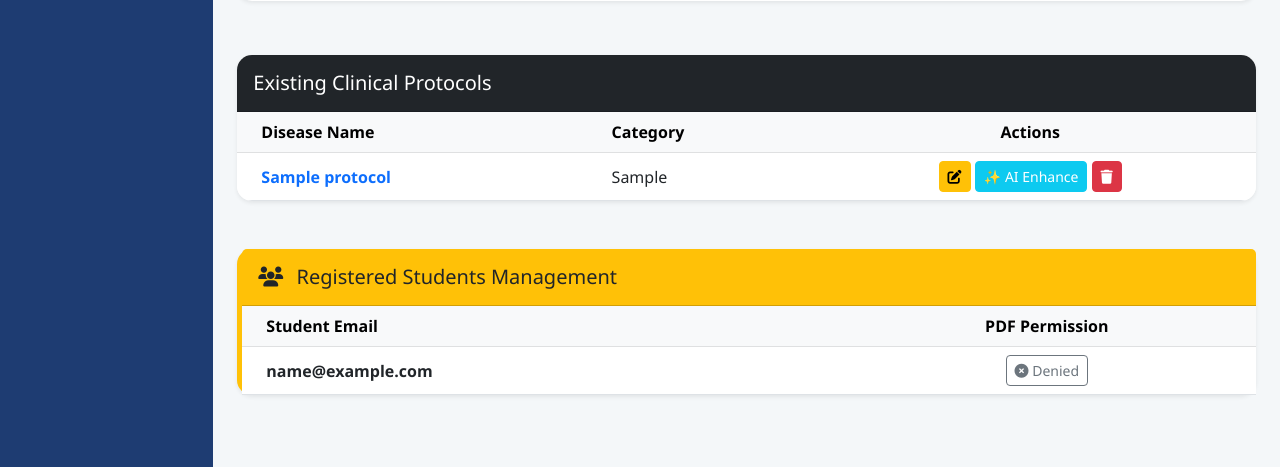
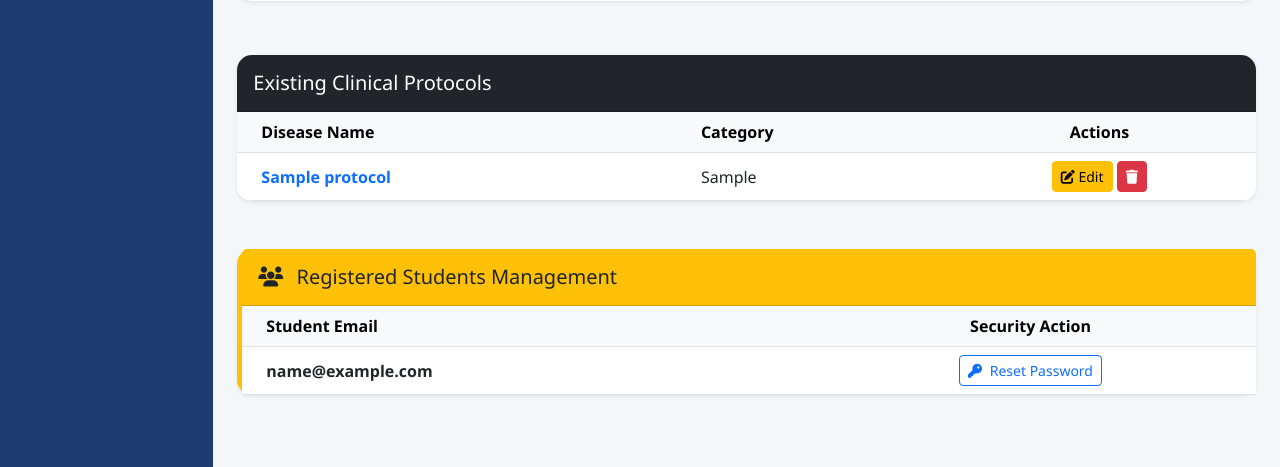
Before and after one commit to abohamza122025-a11y/PhysioExpert-Pro, a Flask app: page /admin in a window 1280 px wide. Shown: the part 818-1285 px from the top of the page. Run offline with Flask 3, Linux system fonts and the light colour scheme; a user stored in the database is signed in; tables that the repository leaves empty hold one stand-in row (values such as "Sample post").

Commit message:
Update admin.html

```diff
--- a/templates/admin.html
+++ b/templates/admin.html
@@ -131,21 +131,9 @@
                                         <td class="ps-4 fw-bold text-primary">{{ p.disease_name }}</td>
                                         <td>{{ p.category }}</td>
                                         <td class="text-center">
-                                          <a href="/admin/edit/{{ p.id }}" class="btn btn-sm btn-warning" title="Edit">
-        <i class="fas fa-edit"></i>
-    </a>
-
-    <a href="{{ url_for('enhance_protocol_route', id=p.id) }}"
-       class="btn btn-info btn-sm text-white"
-       title="Enhance with AI"
-       onclick="return confirm('تنبيه: سيتم إعادة كتابة البروتوكول بالكامل بواسطة AI. هل أنت متأكد؟')">
-       ✨ AI Enhance
-    </a>
-
-    <a href="/admin/delete/{{ p.id }}" class="btn btn-sm btn-danger" onclick="return confirm('Delete?')" title="Delete">
-        <i class="fas fa-trash"></i>
-    </a>
-</td>
+                                            <a href="/admin/edit/{{ p.id }}" class="btn btn-sm btn-warning"><i class="fas fa-edit"></i> Edit</a>
+                                            <a href="/admin/delete/{{ p.id }}" class="btn btn-sm btn-danger" onclick="return confirm('Delete?')"><i class="fas fa-trash"></i></a>
+                                        </td>
                                     </tr>
                                     {% endfor %}
                                 </tbody>
@@ -154,7 +142,7 @@
                     </div>
                 </div>
 
-               <div class="col-12 mt-5 mb-5">
+                <div class="col-12 mt-5 mb-5">
                     <div class="card shadow-sm border-start border-warning border-5">
                         <div class="card-header bg-warning text-dark p-3">
                             <h5 class="mb-0"><i class="fas fa-users me-2"></i> Registered Students Management</h5>
@@ -164,28 +152,26 @@
                                 <thead class="table-light text-center">
                                     <tr>
                                         <th class="text-start ps-4">Student Email</th>
-                                        <th>PDF Permission</th>
+                                        <th>Security Action</th>
                                     </tr>
                                 </thead>
-                              <tbody>
+                                <tbody>
                                     {% for u in users %}
                                     <tr>
                                         <td class="ps-4 fw-bold">{{ u.email }}</td>
                                         <td class="text-center">
-                                            {% if u.can_print %}
-                                                <a href="/admin/toggle-print/{{ u.id }}" class="btn btn-sm btn-success text-white">
-                                                    <i class="fas fa-check-circle"></i> Allowed
-                                                </a>
-                                            {% else %}
-                                                <a href="/admin/toggle-print/{{ u.id }}" class="btn btn-sm btn-outline-secondary">
-                                                    <i class="fas fa-times-circle"></i> Denied
-                                                </a>
-                                            {% endif %}
+                                            <button class="btn btn-sm btn-outline-primary"
+                                                    onclick="let p = prompt('Enter new password for: {{ u.email }}'); if(p) window.location.href='/admin/reset-user-password/{{ u.email }}/' + p;">
+                                                <i class="fas fa-key me-1"></i> Reset Password
+                                            </button>
                                         </td>
                                     </tr>
                                     {% endfor %}
                                 </tbody>
                             </table>
-                        </div> </div> </div> </div> </div> </div> </div> <script src="https://cdn.jsdelivr.net/npm/bootstrap@5.3.0/dist/js/bootstrap.bundle.min.js"></script>
+                        </div>
+                    </div>
+                </div>
+            </div> </div> </div> </div> <script src="https://cdn.jsdelivr.net/npm/bootstrap@5.3.0/dist/js/bootstrap.bundle.min.js"></script>
 </body>
 </html>
```
